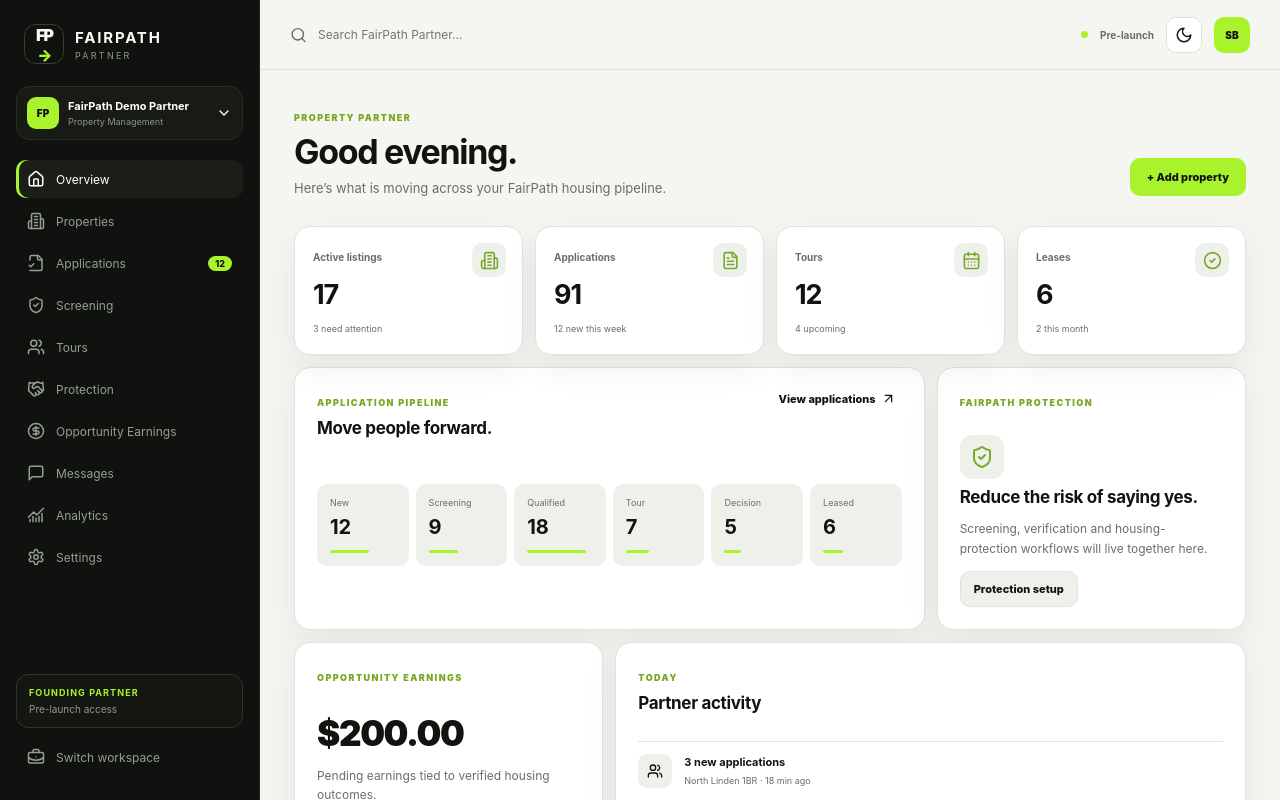
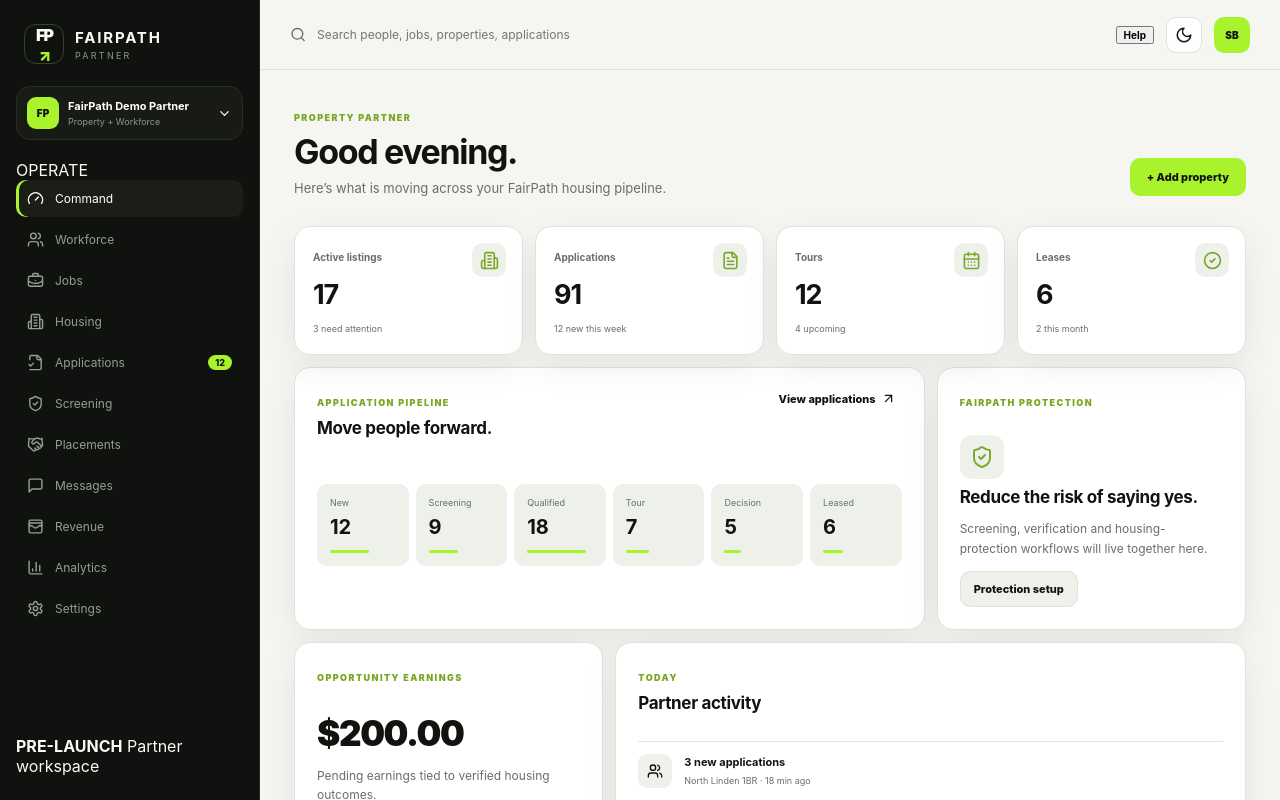
Before and after one commit to quindad/quindad-fairpath-partner, a Next.js app: page / in a window 1280 px wide. Shown: the top 800 px of the page. Built offline with nearby package versions, Linux system fonts and the light colour scheme.

Commit message:
Redesign Partner navigation around FairPath operations

```diff
--- a/src/components/partner-shell.tsx
+++ b/src/components/partner-shell.tsx
@@ -1,16 +1,16 @@
 "use client";
-import {Building2,BriefcaseBusiness,ChartNoAxesCombined,ChevronDown,CircleDollarSign,FileCheck2,Handshake,Home,Menu,MessageSquare,Search,Settings,ShieldCheck,Users} from "lucide-react";
+import {BarChart3,BriefcaseBusiness,Building2,ChevronDown,FileCheck2,Gauge,Handshake,Menu,MessageSquare,Search,Settings,ShieldCheck,Users,WalletCards} from "lucide-react";
 import {ThemeToggle} from "./theme-toggle";
-const nav=[["Overview",Home],["Properties",Building2],["Applications",FileCheck2],["Screening",ShieldCheck],["Tours",Users],["Protection",Handshake],["Opportunity Earnings",CircleDollarSign],["Messages",MessageSquare],["Analytics",ChartNoAxesCombined],["Settings",Settings]] as const;
+const nav=[["Command",Gauge],["Workforce",Users],["Jobs",BriefcaseBusiness],["Housing",Building2],["Applications",FileCheck2],["Screening",ShieldCheck],["Placements",Handshake],["Messages",MessageSquare],["Revenue",WalletCards],["Analytics",BarChart3],["Settings",Settings]] as const;
 export function PartnerShell({children}:{children:React.ReactNode}){return <div className="shell">
- <aside className="sidebar">
-  <div className="brand"><div className="brandMark">FP<span>→</span></div><div><b>FAIRPATH</b><small>PARTNER</small></div></div>
-  <button className="orgSwitch"><div className="orgAvatar">FP</div><span><b>FairPath Demo Partner</b><small>Property Management</small></span><ChevronDown size={16}/></button>
-  <nav>{nav.map(([label,Icon],i)=><button className={i===0?"navItem active":"navItem"} key={label}><Icon size={18}/><span>{label}</span>{label==="Applications"&&<em>12</em>}</button>)}</nav>
-  <div className="sidebarFoot"><div className="founding"><b>FOUNDING PARTNER</b><span>Pre-launch access</span></div><button className="navItem"><BriefcaseBusiness size={18}/><span>Switch workspace</span></button></div>
- </aside>
- <main className="main">
-  <header className="topbar"><button className="mobileMenu"><Menu/></button><div className="search"><Search size={18}/><input placeholder="Search FairPath Partner…"/></div><div className="topActions"><span className="statusDot"/><span>Pre-launch</span><ThemeToggle/><button className="avatar">SB</button></div></header>
-  {children}
- </main>
- </div>}
+<aside className="sidebar">
+ <div className="brand"><div className="brandMark">FP<span>↗</span></div><div><b>FAIRPATH</b><small>PARTNER</small></div></div>
+ <button className="orgSwitch"><div className="orgAvatar">FP</div><span><b>FairPath Demo Partner</b><small>Property + Workforce</small></span><ChevronDown size={15}/></button>
+ <div className="navLabel">OPERATE</div>
+ <nav>{nav.map(([label,Icon],i)=><button className={i===0?"navItem active":"navItem"} key={label}><Icon size={17}/><span>{label}</span>{label==="Applications"&&<em>12</em>}</button>)}</nav>
+ <div className="sidebarFoot"><div className="workspaceState"><i/><span><b>PRE-LAUNCH</b> Partner workspace</span></div></div>
+</aside>
+<main className="main">
+ <header className="topbar"><button className="mobileMenu"><Menu/></button><div className="search"><Search size={17}/><input placeholder="Search people, jobs, properties, applications"/></div><div className="topActions"><button className="topLink">Help</button><ThemeToggle/><button className="avatar">SB</button></div></header>
+ {children}
+</main></div>}
```
